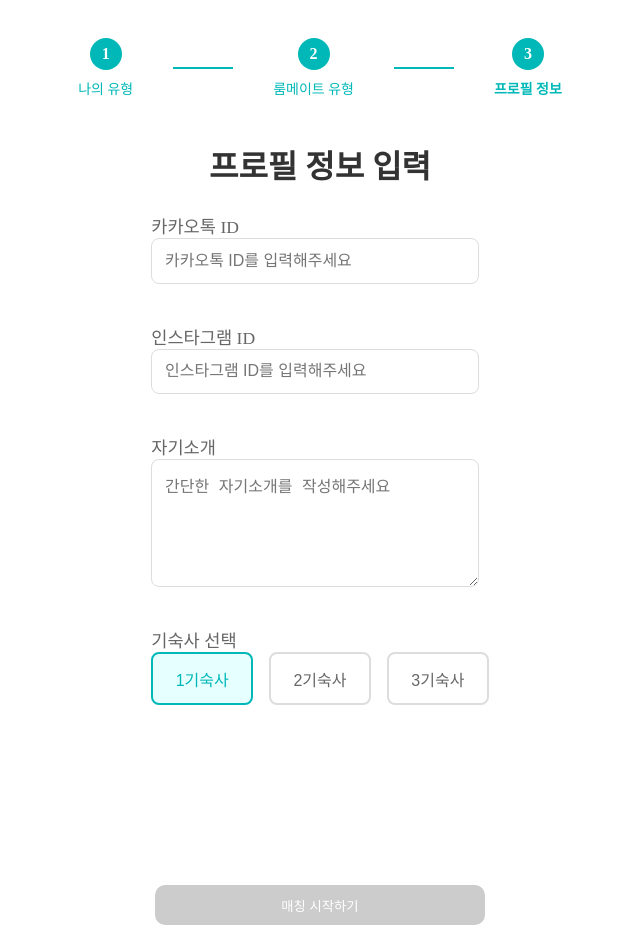
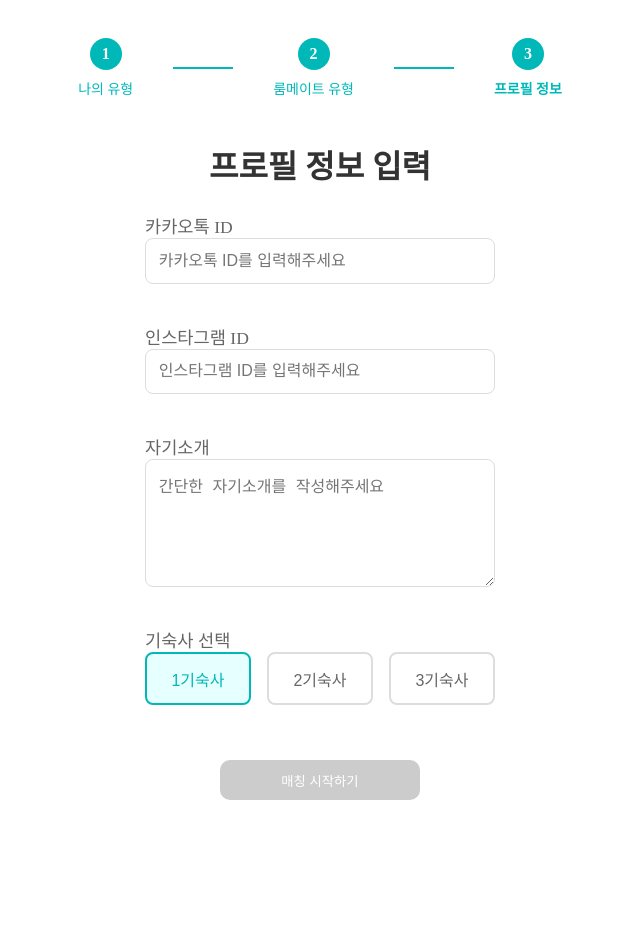
Before and after one commit to DormWorry/Front, a Next.js app: page /matching/UserInfoForm in a window 1280 px wide. Shown: the whole page, without its empty margins (320-960 px from the left). After the commit the page ends 808 px from the top, so only its background shows below. Built offline with nearby package versions, Linux system fonts and the light colour scheme.

Commit message:
fix:디자인 수정

```diff
--- a/src/pages/matching/RoommateTypeSelector.tsx
+++ b/src/pages/matching/RoommateTypeSelector.tsx
@@ -104,7 +104,8 @@ export default function RoommateTypeSelector({
                         style={{
                             border: (currentStep === 1 ? myType?.id === type.id : preferredType?.id === type.id)
                                 ? '2px solid #00b8b8'
-                                : 'none'
+                                : '2px solid transparent',
+                            boxSizing: 'border-box'
                         }}
                     >
                         <TypeHeader>
--- a/src/pages/matching/UserInfoForm.tsx
+++ b/src/pages/matching/UserInfoForm.tsx
@@ -4,6 +4,7 @@ import { useUserInfo } from '../../hooks/useUserInfo';
 import {
     FormContainer,
     FormTitle,
+    FormWrapper,
     FormGroup,
     Label,
     Input,
@@ -63,7 +64,7 @@ export default function UserInfoForm({ onSubmit, onStepChange }: Props) {
                 </StepWrapper>
             </StepIndicator>
             <FormTitle>프로필 정보 입력</FormTitle>
-            <form style={{ display: 'flex', flexDirection: 'column', gap: '40px' }} onSubmit={handleSubmit}>
+            <FormWrapper onSubmit={handleSubmit}>
                 <FormGroup>
                     <Label>카카오톡 ID</Label>
                     <Input
@@ -93,7 +94,7 @@ export default function UserInfoForm({ onSubmit, onStepChange }: Props) {
                         placeholder="간단한 자기소개를 작성해주세요"
                     />
                 </FormGroup>
-                <FormGroup>
+                <FormGroup >
                     <Label>기숙사 선택</Label>
                     <LocationContainer>
                         <LocationButton
@@ -119,12 +120,12 @@ export default function UserInfoForm({ onSubmit, onStepChange }: Props) {
                         </LocationButton>
                     </LocationContainer>
                 </FormGroup>
-                <ButtonContainer>
+                <ButtonContainer style={{ paddingTop: '15px' }}>
                     <SubmitButton type="submit" disabled={!isFormValid}>
                         매칭 시작하기
                     </SubmitButton>
                 </ButtonContainer>
-            </form>
+            </FormWrapper>
         </FormContainer>
     );
 }
--- a/src/pages/matching/styles.ts
+++ b/src/pages/matching/styles.ts
@@ -11,8 +11,10 @@ export const Container = styled.div`
   perspective: 1000px;
   gap: 50px;
   padding-top: 100px;
+
   @media (max-width: 768px) {
     gap: 30px;
+    padding-top: 0px;
   }
 `
 
@@ -26,11 +28,12 @@ export const CarouselContainer = styled.div`
   display: flex;
   align-items: center;
   justify-content: center;
-  margin-bottom: 40px;
+  padding-top: 100px;
 
   @media (max-width: 768px) {
+    padding-top: 70px;
     width: 100%;
-    height: 450px;
+    overflow: hidden;
   }
 `
 
@@ -49,16 +52,19 @@ export const Card = styled.div`
   transition: all 0.5s ease;
   backface-visibility: hidden;
   cursor: pointer;
+  transform-style: preserve-3d;
+  will-change: box-shadow;
 
   @media (max-width: 768px) {
     width: 85%;
     max-width: 280px;
     height: auto;
     min-height: 300px;
+    padding-top: 70px;
   }
 
   &:hover {
-    transform: scale(1.05);
+    box-shadow: 0 12px 24px rgba(0, 0, 0, 0.2);
   }
 `
 
@@ -73,6 +79,13 @@ export const ProfileImage = styled.div`
   overflow: hidden;
   box-shadow: 0 4px 8px rgba(0, 0, 0, 0.1);
   border: 4px solid white;
+  z-index: 5;
+
+  @media (max-width: 768px) {
+    top: -50px;
+    width: 90px;
+    height: 90px;
+  }
 
   img {
     width: 100%;
@@ -141,10 +154,9 @@ export const ContactInfo = styled.div`
 export const ButtonContainer = styled.div`
   display: flex;
   gap: 16px;
-  margin-top: 20px;
   justify-content: center;
   gap: 100px;
-  padding-top: 100px;
+  padding-top: 70px;
 `
 
 // 이전/다음 버튼 스타일
@@ -199,9 +211,15 @@ export const FormContainer = styled.div`
   display: flex;
   flex-direction: column;
   align-items: center;
+  width: 100%;
   max-width: 600px;
   margin: 0 auto;
   padding-top: 30px;
+
+  @media (max-width: 768px) {
+    padding-top: 0px;
+    width: 100%;
+  }
 `
 
 // 설문조사 제목 스타일
@@ -216,8 +234,11 @@ export const FormWrapper = styled.form`
   width: 350px;
   display: flex;
   flex-direction: column;
-  align-items: center;
-  gap: 25px;
+  gap: 40px;
+
+  @media (max-width: 768px) {
+    gap: 20px;
+  }
 `
 
 // 설문조사 그룹 스타일
@@ -225,7 +246,6 @@ export const FormGroup = styled.div`
   width: 100%;
   display: flex;
   flex-direction: column;
-  align-items: space-between;
 `
 
 // 라벨 스타일
@@ -238,7 +258,6 @@ export const Label = styled.label`
 
 // 입력 필드 스타일
 const inputStyles = `
-  width: 300px;
   padding: 0.8rem;
   border: 1px solid #ddd;
   border-radius: 8px;
@@ -256,16 +275,18 @@ export const Input = styled.input`
 export const TextArea = styled.textarea`
   ${inputStyles}
   min-height: 100px;
-  resize: vertical;
 `
 
 export const LocationContainer = styled.div`
   display: flex;
   gap: 1rem;
+  width: 100%;
+  justify-content: center;
 `
 
 export const LocationButton = styled.button<{ isSelected: boolean }>`
   padding: 0.8rem 1.4rem;
+  width: 100%;
   border: 2px solid ${(props) => (props.isSelected ? '#00b8b8' : '#ddd')};
   border-radius: 8px;
   background-color: ${(props) => (props.isSelected ? '#e6ffff' : 'white')};
@@ -281,10 +302,9 @@ export const LocationButton = styled.button<{ isSelected: boolean }>`
 `
 
 export const SubmitButton = styled.button`
-  width: 330px;
+  width: 200px;
   height: 40px;
   border-radius: 10px;
-  margin-top: 20px;
   background-color: #00b8b8;
   color: white;
   border: none;
@@ -336,7 +356,6 @@ export const ModalContent = styled.div`
   width: 90%;
   max-width: 500px;
   max-height: 80vh;
-  overflow-y: auto;
   position: relative;
 `
 
@@ -415,22 +434,14 @@ export const TypeGrid = styled.div`
   display: grid;
   grid-template-columns: repeat(auto-fit, minmax(280px, 1fr));
   gap: 1rem;
-  padding: 0.5rem;
+  padding: 8px;
   max-width: 1200px;
-  width: 100%;
-  margin: 0 auto 1rem;
   overflow-y: auto;
-  height: 500px;
+  height: 480px;
   -webkit-overflow-scrolling: touch;
   position: relative;
 
-  mask-image: linear-gradient(
-    to bottom,
-    transparent,
-    black 10%,
-    black 90%,
-    transparent
-  );
+  mask-image: linear-gradient(to bottom, black 0%, black 85%, transparent);
 
   @media (max-width: 768px) {
     grid-template-columns: 1fr;
@@ -478,7 +489,6 @@ export const TypeCard = styled.div`
 
   @media (max-width: 768px) {
     padding: 0.8rem;
-    gap: 0.6rem;
   }
 `
 
@@ -620,7 +630,7 @@ export const StepIndicator = styled.div`
   margin-bottom: 1rem;
 
   @media (max-width: 768px) {
-    gap: 20px;
+    gap: 15px;
     margin-bottom: 0.8rem;
   }
 `
```
Also changed, not shown: src/pages/matching/CardCarousel.tsx (+17 -2 lines).
